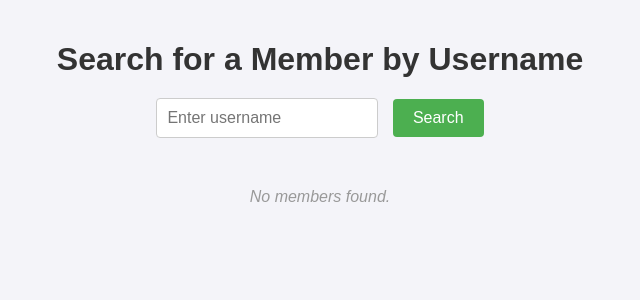
After one commit to Mabenchi/Django-Vulnerable-App, a Django app: page /search/ in a window 1280 px wide. The commit adds this page. Shown: the top 300 px of the page, without its empty margins (320-960 px from the left). Run offline with Django 5.2, Linux system fonts and the light colour scheme.

Commit message:
Sql Injection & XSS

```diff
--- a/challenge_app/app/templates/register.html
+++ b/challenge_app/app/templates/register.html
@@ -6,11 +6,11 @@
     <link rel="stylesheet" type="text/css" href="{% static 'register/form.css' %}">
 </head>
 <body>
-    {% if error_message %}
-            <p class="error">{{ error_message }}</p>
-    {% endif %}
     <form method="post">
         <h1>Register</h1>
+        {% if error_message %}
+        <p class="error">{{ error_message }}</p>
+        {% endif %}
         <label for="username">Username:</label><br>
         <input type="text" id="username" name="username"><br><br>
 
--- /dev/null
+++ b/challenge_app/app/templates/search_members.html
@@ -0,0 +1,120 @@
+<!DOCTYPE html>
+<html lang="en">
+<head>
+    <meta charset="UTF-8">
+    <meta name="viewport" content="width=device-width, initial-scale=1.0">
+    <title>Search Members</title>
+    <style>
+        .error {
+            color: red;
+        }
+        body {
+            font-family: Arial, sans-serif;
+            background-color: #f4f4f9;
+            margin: 0;
+            padding: 20px;
+            display: flex;
+            flex-direction: column;
+            align-items: center;
+        }
+
+        h1 {
+            color: #333;
+            margin-bottom: 20px;
+        }
+
+        form {
+            margin-bottom: 30px;
+            text-align: center;
+        }
+
+        input[type="text"] {
+            padding: 10px;
+            font-size: 16px;
+            border: 1px solid #ccc;
+            border-radius: 4px;
+            margin-right: 10px;
+            width: 200px;
+        }
+
+        button {
+            padding: 10px 20px;
+            background-color: #4CAF50;
+            color: white;
+            font-size: 16px;
+            border: none;
+            border-radius: 4px;
+            cursor: pointer;
+        }
+
+        button:hover {
+            background-color: #45a049;
+        }
+
+        table {
+            width: 80%;
+            border-collapse: collapse;
+            margin-top: 20px;
+        }
+
+        th, td {
+            padding: 10px;
+            text-align: left;
+            border: 1px solid #ddd;
+        }
+
+        th {
+            background-color: #4CAF50;
+            color: white;
+        }
+
+        tr:nth-child(even) {
+            background-color: #f2f2f2;
+        }
+
+        tr:hover {
+            background-color: #ddd;
+        }
+
+        .no-results {
+            text-align: center;
+            color: #999;
+            font-style: italic;
+            margin-top: 20px;
+        }
+    </style>
+</head>
+<body>
+    <h1>Search for a Member by Username</h1>
+    <form method="GET">
+        <input type="text" name="username" placeholder="Enter username" />
+        <button type="submit">Search</button>
+    </form>
+    {% if error_message %}
+    <p class="error">{{ error_message }}</p>
+    {% endif %}
+    {% if members %}
+        <h2>Search Results</h2>
+        <table>
+            <thead>
+                <tr>
+                    <th>Username</th>
+                    <th>Email</th>
+                    <th>Date Joined</th>
+                </tr>
+            </thead>
+            <tbody>
+                {% for member in members %}
+                    <tr>
+                        <td>{{ member.0 }}</td>  <!-- Username -->
+                        <td>{{ member.1 }}</td>  <!-- Email -->
+                        <td>{{ member.2 }}</td>  <!-- Date Joined -->
+                    </tr>
+                {% endfor %}
+            </tbody>
+        </table>
+    {% else %}
+        <div class="no-results">No members found.</div>
+    {% endif %}
+</body>
+</html>
--- a/challenge_app/app/views.py
+++ b/challenge_app/app/views.py
@@ -1,26 +1,52 @@
 from django.shortcuts import render
 from django.http import HttpResponse
 from django.template import loader
+from django.db import connection
 from django.contrib.auth.models import User
 
 # Create your views here.
 
-def members(request):
+def search_members(request):
+    if request.method == "GET":
+        username = request.GET.get("username")
+
+        # Vulnerable query without parameterization
+        query = f"SELECT username,email,date_joined FROM auth_user WHERE username = '{username}'"  # SQL Injection risk
+        try:
+            # Execute raw SQL query
+            with connection.cursor() as cursor:
+                cursor.execute(query)
+                members = cursor.fetchall()
+        except Exception as e:
+            template = loader.get_template('search_members.html')
+            return HttpResponse(template.render({'error_message': e}))
+        # Display results
+        return render(request, 'search_members.html', {'members': members})
+
+    return render(request, 'search_members.html')
+
+
+def register(request):
     if request.method == "POST":
         username = request.POST.get("username")
         password = request.POST.get("password")
         email = request.POST.get("email")
 
-        # Vulnerability: No input validation or duplicate user checks
+        # Vulnerability: No input validation
         try:
             user = User.objects.create_user(username=username, password=password, email=email)
-            # Vulnerability: Password stored without hashing if `make_password` is omitted
             user.save()
-            return HttpResponse("User registered successfully!")
+            return list_members(request)
         except Exception as e:
-            return HttpResponse(f"Error: {e}")
+            template = loader.get_template('register.html')
+            return HttpResponse(template.render({'error_message': e}))
     template = loader.get_template('register.html')
     return HttpResponse(template.render())
+
+def list_members(request):
+    # Query all users XSS
+    members = User.objects.all()
+    return render(request, 'list_members.html', {'members': members})
 
 def home_page(request):
     template = loader.get_template('home.html')
--- a/challenge_app/challenge_app/urls.py
+++ b/challenge_app/challenge_app/urls.py
@@ -19,6 +19,8 @@ from django.urls import path
 from app import views
 
 urlpatterns = [
-    path('members/', views.members, name='members'),
+    path('register/', views.register, name='register'),
+    path('listmembers/', views.list_members, name='list_members'),
+    path('search/', views.search_members, name='search_members'),
     path('', views.home_page, name='home'),
 ]
```
Also changed, not shown: challenge_app/app/templates/list_members.html (added, +68 -0 lines).
